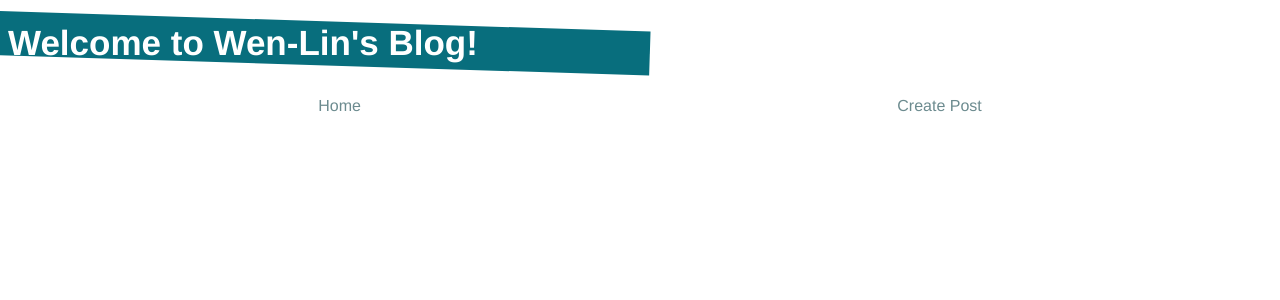
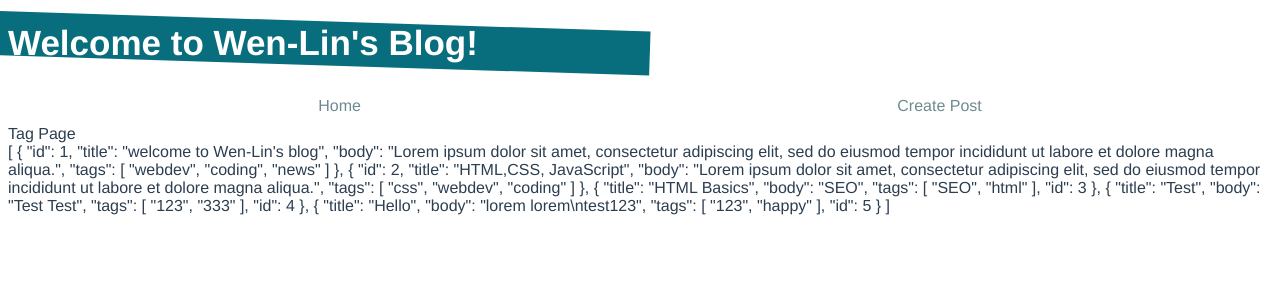
Before and after one commit to wenlinlee-82gogolee/my-blog, a Vue app: page /tags/1 in a window 1280 px wide. Shown: the top 300 px of the page. Built offline with nearby package versions, Linux system fonts and the light colour scheme; data requests are answered from the project's data file.

Commit message:
hash tags

```diff
--- a/src/router/index.js
+++ b/src/router/index.js
@@ -2,6 +2,7 @@ import { createRouter, createWebHistory } from 'vue-router';
 import HomeView from '../views/HomeView.vue';
 import DetailsView from '../views/DetailsView.vue';
 import CreateView from '../views/CreateView.vue';
+import TagView from '../views/TagView.vue';
 
 const routes = [
   {
@@ -20,6 +21,11 @@ const routes = [
     name: 'create',
     component: CreateView,
   },
+  {
+    path: '/tags/:tag',
+    name: 'tag',
+    component: TagView,
+  },
 ];
 
 const router = createRouter({
--- a/src/views/DetailsView.vue
+++ b/src/views/DetailsView.vue
@@ -13,11 +13,16 @@
 <script>
 import getPost from '../composables/getPost';
 import Spinner from '../components/Spinner.vue';
+import { useRoute } from 'vue-router';
+
 export default {
   props: ['id'],
   components: { Spinner },
   setup(props) {
-    const { post, error, load } = getPost(props.id);
+    const route = useRoute();
+    console.log(route);
+
+    const { post, error, load } = getPost(route.params.id); //can also use getPost(props.id)
     load();
 
     return { post, error };
--- /dev/null
+++ b/src/views/TagView.vue
@@ -0,0 +1,20 @@
+<template>
+  <div class="tag">Tag Page</div>
+  {{ posts }}
+</template>
+
+<script>
+import Spinner from '../components/Spinner.vue';
+import PostList from '../components/PostList.vue';
+import getPosts from '../composables/getPosts';
+export default {
+  setup() {
+    const { posts, error, load } = getPosts();
+    load();
+
+    return { posts, error, load };
+  },
+};
+</script>
+
+<style></style>
```
